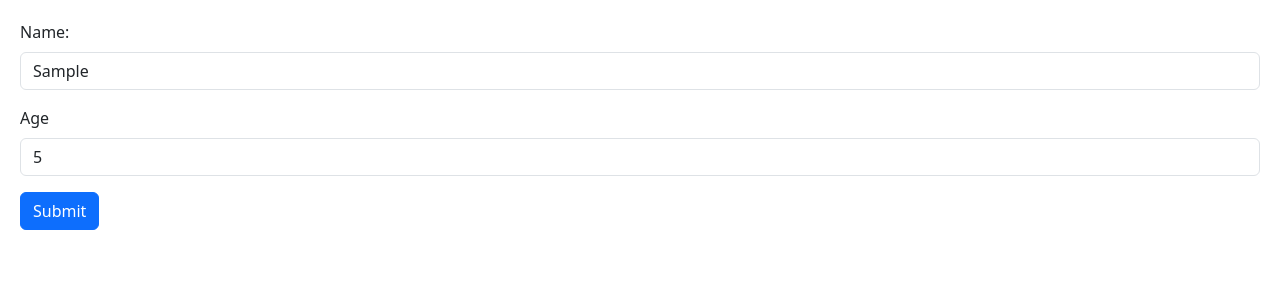
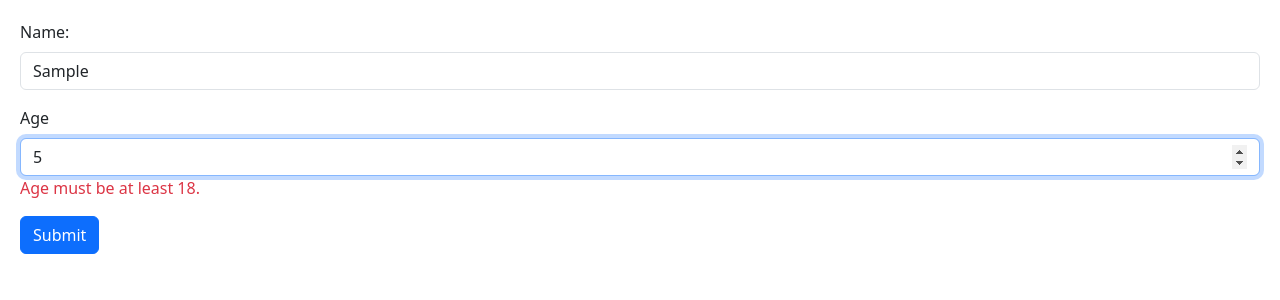
Before and after one commit to MBATheGamer/react-for-beginners, a React (Vite) app: page / in a window 1280 px wide. Both pictures are taken after typing "Sample", "5" into the empty fields and a click on the button "Submit". Shown: the top 300 px of the page. Built offline with nearby package versions, Linux system fonts and the light colour scheme.

Commit message:
Schema-Based Validation with Zod

```diff
--- a/package.json
+++ b/package.json
@@ -10,13 +10,15 @@
     "preview": "vite preview"
   },
   "dependencies": {
+    "@hookform/resolvers": "^3.3.4",
     "bootstrap": "^5.3.3",
     "immer": "^10.0.4",
     "react": "^18.2.0",
     "react-dom": "^18.2.0",
     "react-hook-form": "^7.51.1",
     "react-icons": "^5.0.1",
-    "styled-components": "^6.1.8"
+    "styled-components": "^6.1.8",
+    "zod": "^3.22.4"
   },
   "devDependencies": {
     "@types/react": "^18.2.56",
--- a/src/components/Form.tsx
+++ b/src/components/Form.tsx
@@ -1,16 +1,22 @@
 import { FieldValues, useForm } from "react-hook-form";
+import { z } from "zod";
+import { zodResolver } from "@hookform/resolvers/zod";
 
-type FormData = {
-  name: string;
-  age: number;
-};
+const schema = z.object({
+  name: z.string().min(3, { message: "Name must be at least 3 characters." }),
+  age: z
+    .number({ invalid_type_error: "Age field is required." })
+    .min(18, { message: "Age must be at least 18." }),
+});
+
+type FormData = z.infer<typeof schema>;
 
 export default function Form() {
   const {
     register,
     handleSubmit,
     formState: { errors },
-  } = useForm<FormData>();
+  } = useForm<FormData>({ resolver: zodResolver(schema) });
 
   const onSubmit = (data: FieldValues) => console.log(data);
 
@@ -24,14 +30,9 @@
           type="text"
           id="name"
           className="form-control"
-          {...register("name", { required: true, minLength: 3 })}
+          {...register("name")}
         />
-        {errors.name?.type === "required" && (
-          <p className="text-danger">The name field is required.</p>
-        )}
-        {errors.name?.type === "minLength" && (
-          <p className="text-danger">The name must be at least 3 characters.</p>
-        )}
+        {errors.name && <p className="text-danger">{errors.name.message}</p>}
       </div>
       <div className="mb-3">
         <label htmlFor="age" className="form-label">
@@ -41,8 +42,9 @@
           type="number"
           id="age"
           className="form-control"
-          {...register("age", { required: true })}
+          {...register("age", { valueAsNumber: true })}
         />
+        {errors.age && <p className="text-danger">{errors.age.message}</p>}
       </div>
       <button type="submit" className="btn btn-primary">
         Submit
```
Also changed, not shown: 1 other file (tests, documents, lock files or other folders).
